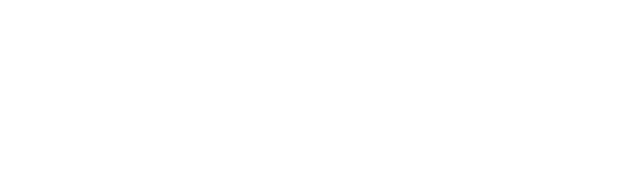
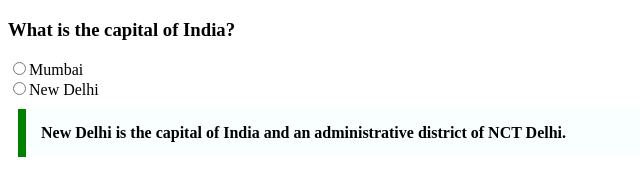
Before and after one commit to acciojob/trivia-surajkadm, a website: page main.html in a window 1280 px wide. Shown: the whole page, without its empty margins (0-640 px from the left). Drawn offline with Linux system fonts and the light colour scheme.

Commit message:
Project Completed

```diff
--- a/main.html
+++ b/main.html
@@ -7,7 +7,14 @@
 </head>
 
 <body>
-	<!-- the entire body must be written by student -->
+	<h3>What is the capital of India?</h3>
+	<form>
+	<input type="radio" id="mum" name="cap"><label for="mum">Mumbai</label> <br>
+	<input type="radio" id="del" name="cap"><label for="del">New Delhi</label>
+	</form>
+	<blockquote cite="https://en.wikipedia.org/wiki/New_Delhi">
+		New Delhi is the capital of India and an administrative district of NCT Delhi.
+	</blockquote>
     <script type="text/javascript" src="./script.js">
 </script>
 
--- a/styles.css
+++ b/styles.css
@@ -1,2 +1,4 @@
 
-/* Your CSS Code here. */
+blockquote{
+    max-width: 600px; margin: 10px; padding: 15px; border-left: 8px solid green;background-color: #f8fffe; font-weight: bold;
+}
```
